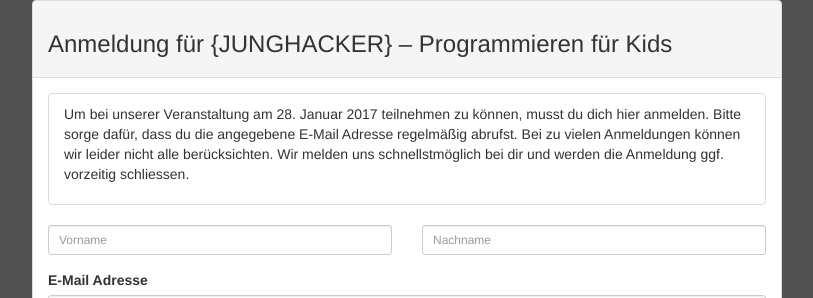
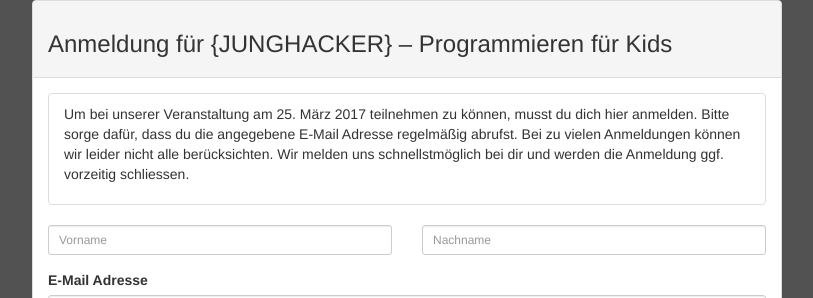
Before and after one commit to Eigenbaukombinat/regpage, a Django app: page /register/ in a window 1280 px wide. Shown: the top 298 px of the page, without its empty margins (233-1046 px from the left). Run offline with Django 3.2, Linux system fonts and the light colour scheme; some libraries are stand-ins or nearby versions.

Commit message:
next event

```diff
--- a/hackaday/settings.py
+++ b/hackaday/settings.py
@@ -47,7 +47,6 @@ import os
 # Build paths inside the project like this: os.path.join(BASE_DIR, ...)
 BASE_DIR = os.path.dirname(os.path.dirname(os.path.abspath(__file__)))
 
-
 # Quick-start development settings - unsuitable for production
 # See https://docs.djangoproject.com/en/1.10/howto/deployment/checklist/
 
@@ -55,7 +54,7 @@ BASE_DIR = os.path.dirname(os.path.dirname(os.path.abspath(__file__)))
 SECRET_KEY = '!lli8zr=(u7$xsn@pa)jvf_8f^^i%+q$wuz8x2@2t**9t!iq*1'
 
 # SECURITY WARNING: don't run with debug turned on in production!
-DEBUG = True
+DEBUG = False
 USE_X_FORWARDED_HOST = True
 #SECURE_PROXY_SSL_HEADER = ('HTTP_X_FORWARDED_PROTO', 'https')
 ALLOWED_HOSTS = ['app.junghacker.de']
--- a/register/templates/register_page.html
+++ b/register/templates/register_page.html
@@ -23,7 +23,7 @@
                        <ul class="list-group">
                         <li class="list-group-item">
 <p>
-Um bei unserer Veranstaltung am 28. Januar 2017 teilnehmen zu können, musst du dich hier anmelden. Bitte sorge dafür, dass du die angegebene E-Mail Adresse regelmäßig abrufst. Bei zu vielen Anmeldungen können wir leider nicht alle berücksichten. Wir melden uns schnellstmöglich bei dir und werden die Anmeldung ggf. vorzeitig schliessen.
+Um bei unserer Veranstaltung am 25. März 2017 teilnehmen zu können, musst du dich hier anmelden. Bitte sorge dafür, dass du die angegebene E-Mail Adresse regelmäßig abrufst. Bei zu vielen Anmeldungen können wir leider nicht alle berücksichten. Wir melden uns schnellstmöglich bei dir und werden die Anmeldung ggf. vorzeitig schliessen.
 
 
 </p>
--- a/register/views.py
+++ b/register/views.py
@@ -42,7 +42,7 @@ def register(request):
                 u'''Liebe(r) %s,
 
 Deine Registrierung für {JUNGHACKER} - Programmieren für Kids
-am 28. Januar 2017 war erfolgreich! Wir werden uns in den nächsten
+am 25. März 2017 war erfolgreich! Wir werden uns in den nächsten
 Wochen bei dir melden und dir deine Teilnahme bestätigen. Falls wir
 zu viele Anmeldungen bekommen, werden wir leider nicht alle
 berücksichtigen können.
```
Also changed, not shown: 1 other file.
